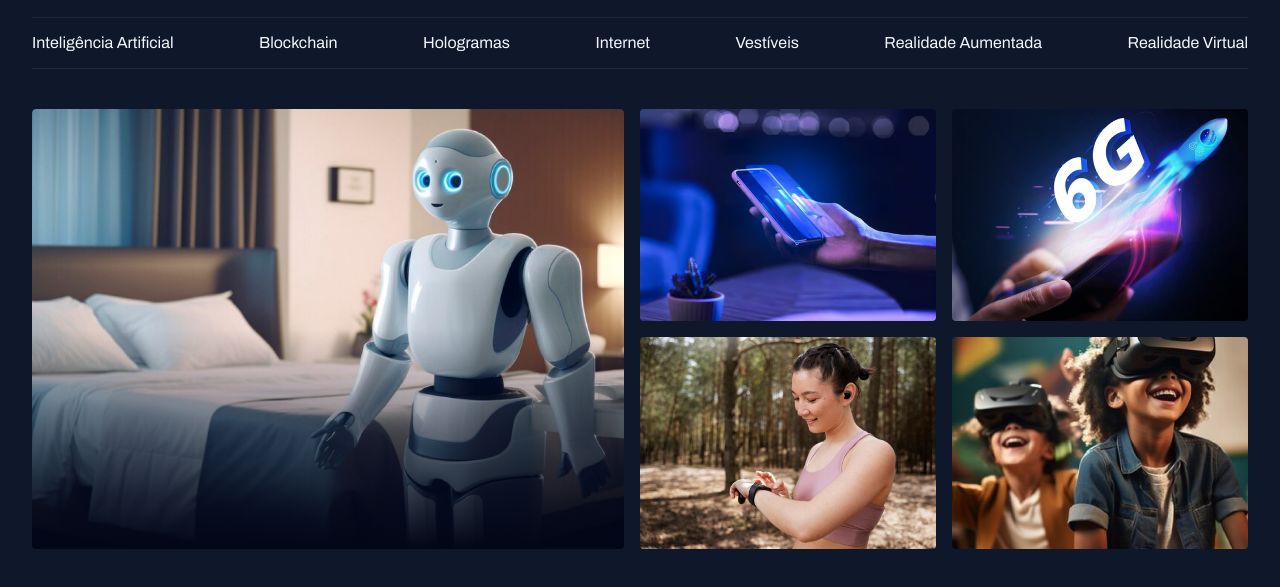
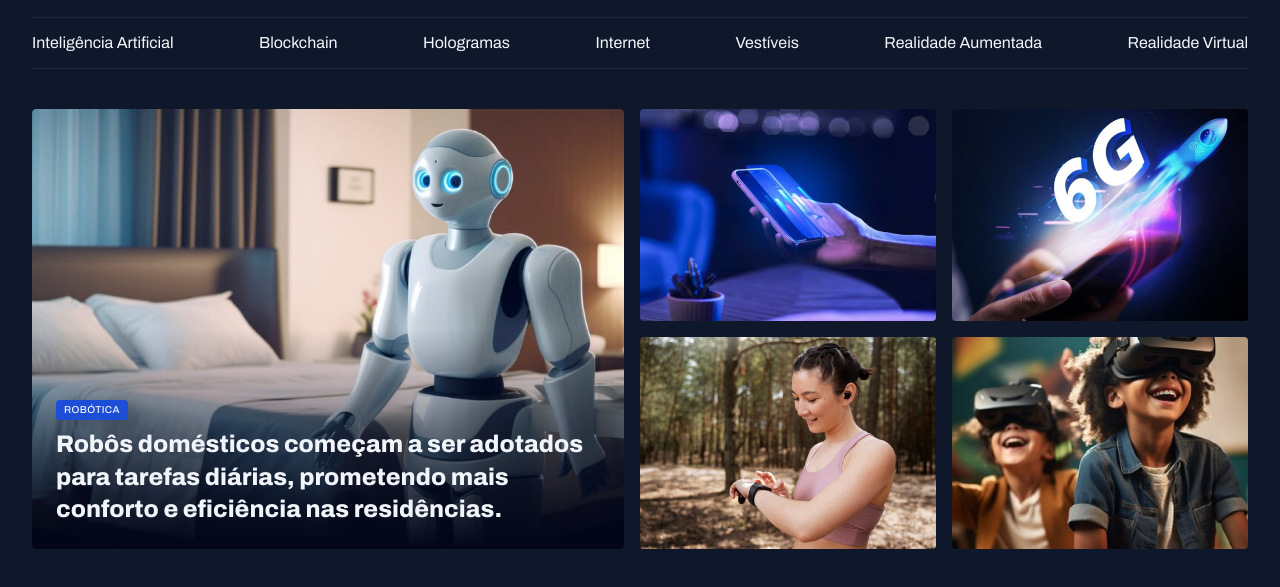
Before and after one commit to ArianeMoura/portaldenoticias, a plain HTML site: page index.html in a window 1280 px wide. Shown: the part 55-642 px from the top of the page. Drawn offline with Linux system fonts and the light colour scheme.

Commit message:
ajustando o conteúdo do card

```diff
--- a/index.html
+++ b/index.html
@@ -45,9 +45,13 @@
 
   <main class="grid container">
     <section id="featured" class="grid grid-flow-col gap-16">
-      <div class="card">
+      <figure class="card">
         <img src="assets/images/Image 01.png" alt="">
-      </div>
+        <figcaption>
+          <span class="content-tag">Robótica</span>
+          <h2 class="text-2xl">Robôs domésticos começam a ser adotados para tarefas diárias, prometendo mais conforto e eficiência nas residências.</h2>
+        </figcaption>
+      </figure>
 
       <div class="grid grid-cols-2 gap-16">
         <div>
--- a/styles/global.css
+++ b/styles/global.css
@@ -53,3 +53,15 @@ img {
 main {
   margin-top: 40px;
 }
+
+.content-tag {
+  display: inline-block;
+  background-color: var(--brand-color-dark);
+  padding: 4px 8px;
+  border-radius: 4px;
+  font: 500 10px/1.2 var(--font-family);
+  text-transform: uppercase;
+  letter-spacing: 0.04em;
+  color: var(--text-color-primary);
+  box-shadow: 8px 4px 16px rgba(2, 6, 23, 0.251);
+}
--- a/styles/sections.css
+++ b/styles/sections.css
@@ -19,5 +19,15 @@
           transparent 0%,
           #020617 100%);
     }
+
+    figcaption {
+      position: absolute;
+      bottom: 0;
+      padding: 24px;
+
+      h2 {
+        margin-top: 8px;
+      }
+    }
   }
 }
--- a/styles/utility.css
+++ b/styles/utility.css
@@ -14,3 +14,19 @@
 .gap-16 {
   gap: 16px;
 }
+
+.text-2xl {
+  font: var(--h1);
+}
+
+.text-xl {
+  font: var(--h2);
+}
+
+.text-lg {
+  font: var(--h3);
+}
+
+.text-sm {
+  font: var(--text-sm);
+}
```
